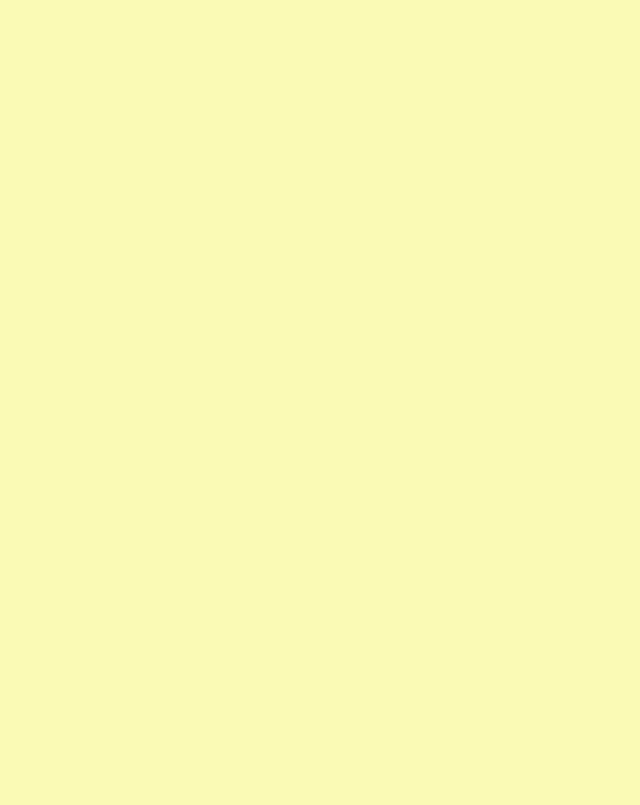
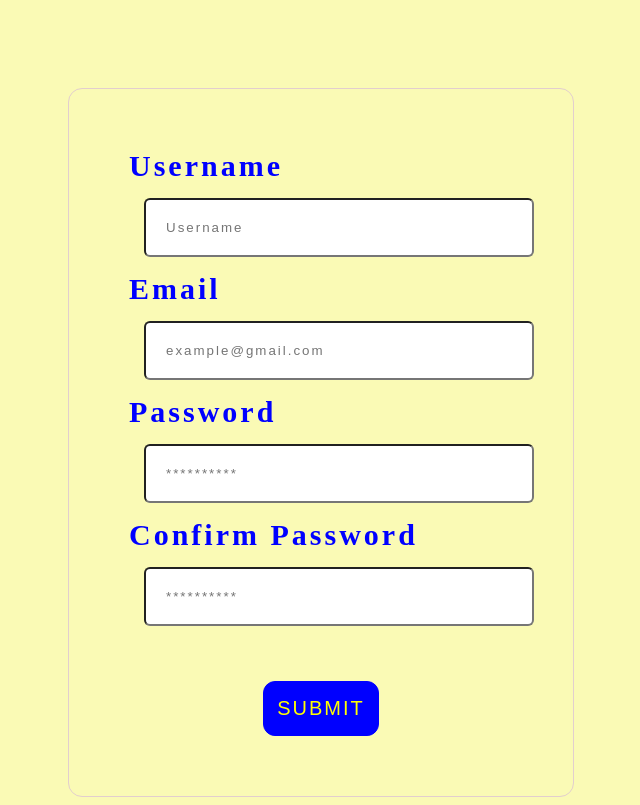
Before and after one commit to julichkaD/my-react, a React (Create React App) app: page / in a window 1280 px wide. Shown: the whole page, without its empty margins (327-967 px from the left). Built offline with nearby package versions, Linux system fonts and the light colour scheme.

Commit message:
Update App routes

```diff
--- a/src/App.js
+++ b/src/App.js
@@ -1,9 +1,20 @@
+import React from 'react';
+import { BrowserRouter as Router, Routes, Route } from "react-router-dom";
+import RegisterPage from './components/RegisterPage';
+import WelcomePage from './components/WelcomePage';
+import AnotherPage from './components/AnotherPage';
 import './index.css';
 
 function App() {
   return (
     <div className="App">
-
+      <Router>
+        <Routes>
+          <Route path="/" element={<RegisterPage />} />
+          <Route path="/welcome-page" element={<WelcomePage />} />
+          <Route path="/another-page" element={<AnotherPage/>} />
+        </Routes>
+      </Router>
     </div>
   );
 }
```
